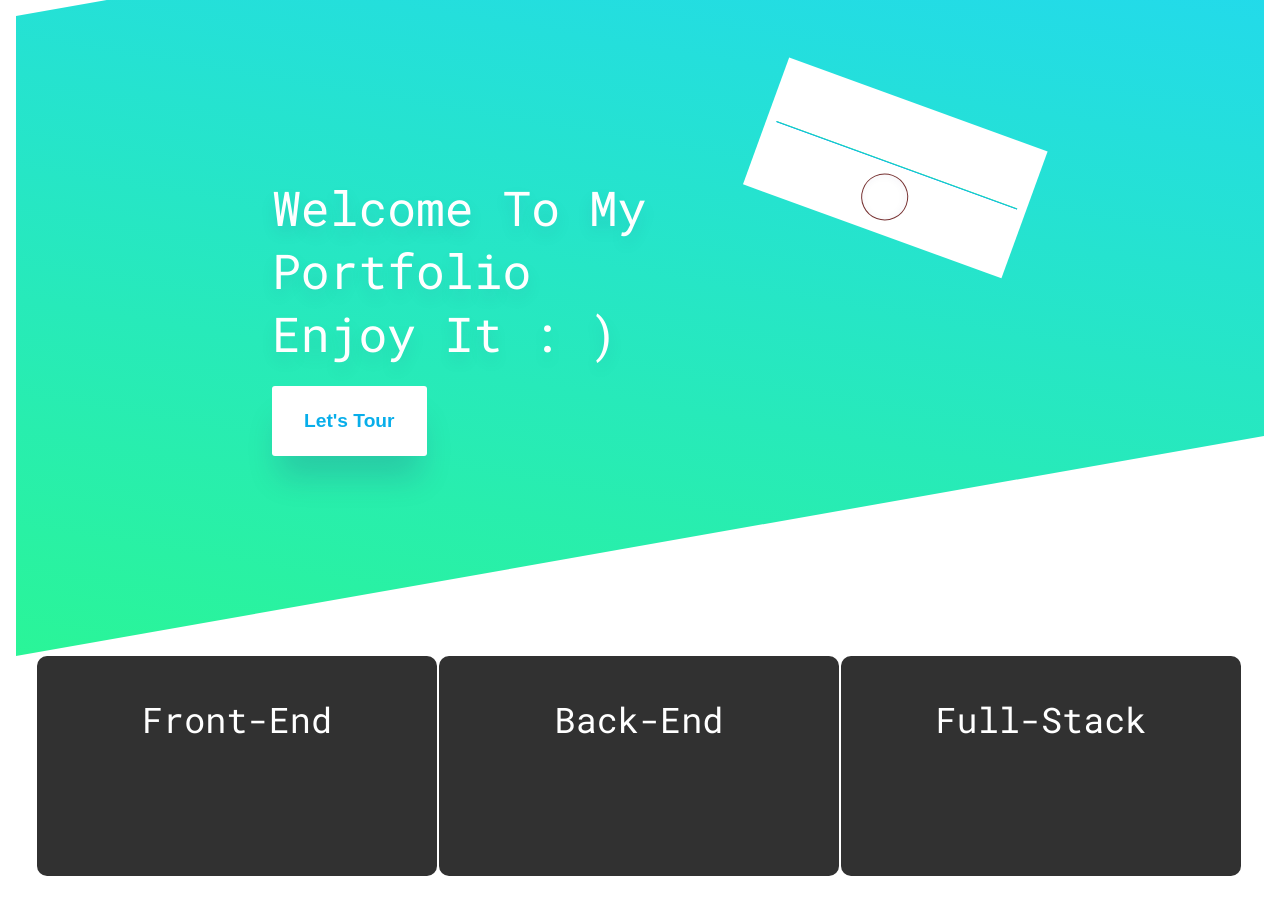
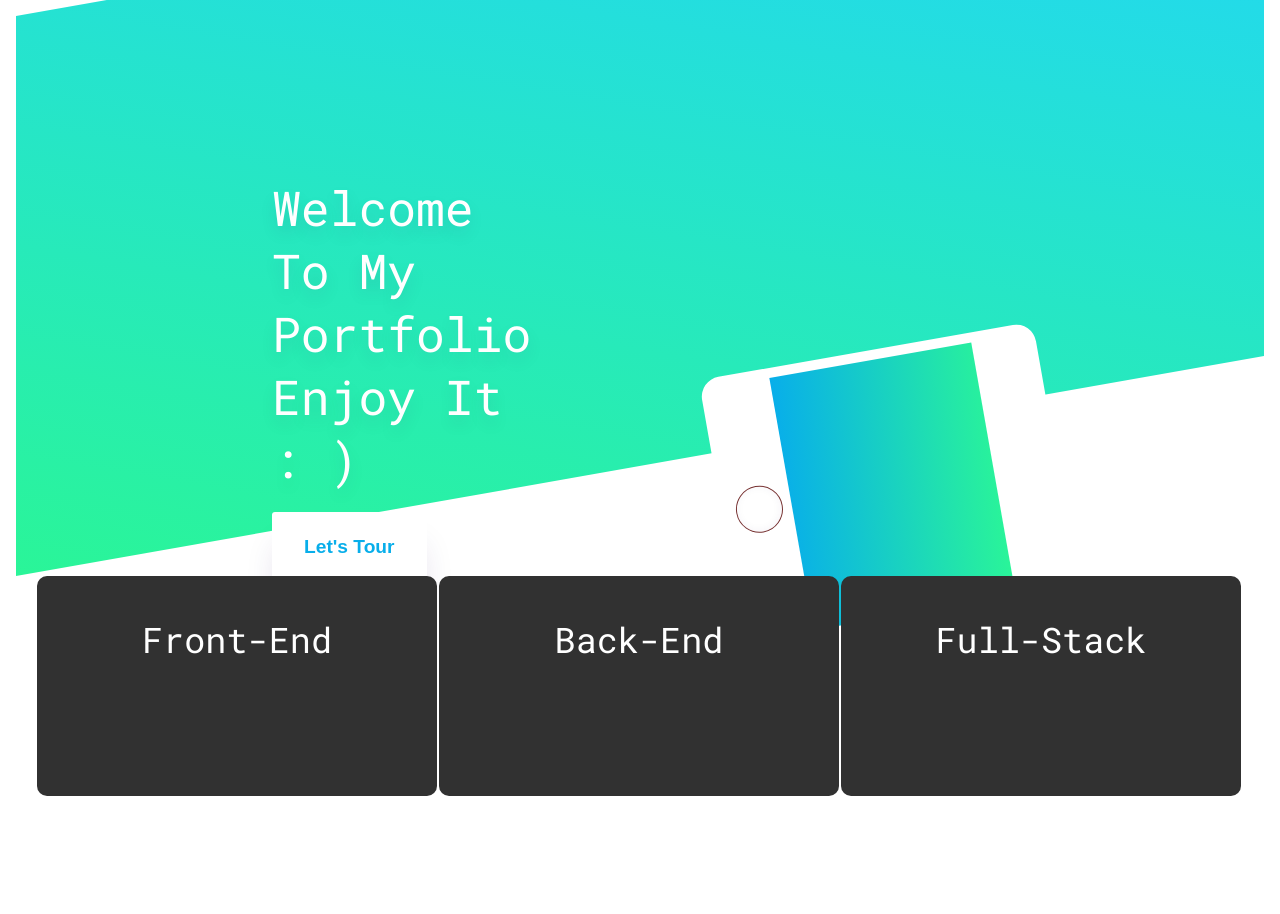
Before and after one commit to SirawichDev/own-web, a React app: page / in a window 1280 px wide. Shown: the top 914 px of the page. Built offline with nearby package versions, Linux system fonts and the light colour scheme.

Commit message:
horizental phone

```diff
--- a/src/components/Section1/Headers/Header.css
+++ b/src/components/Section1/Headers/Header.css
@@ -10,7 +10,7 @@ body {
 }
 .Header {
   position: relative;
-  height: 80vh;
+  height: 70vh;
   display: block;
 }
 .Header-background {
@@ -62,9 +62,9 @@ body {
 }
 @media (min-width: 58rem) {
   .Header-visuals {
-    margin: 0;
-    -webkit-transform: translateY(-5rem) rotate(-10deg);
-            transform: translateY(-5rem) rotate(20deg);
+    margin: 30%;
+    -webkit-transform: translateY(-5rem) rotate(60deg);
+            transform: translateY(-5rem) rotate(80deg);
   }
 }
 .Button {
@@ -94,7 +94,7 @@ body {
   display: inline-block;
   background: #fff;
   padding: 4rem 0.6rem 0;
-
+border-radius: 20px 20px 20px;
   text-align: center;
 }
 .Iphone::before,
@@ -103,10 +103,9 @@ body {
   display: block;
 }
 .Iphone::before {
-  background-color: var(--color-3);
-  background-image: linear-gradient(0deg, var(--color-3) 0%, var(--color-4) 100%);
+  background-image: linear-gradient(5deg, var(--color-3) 0%, var(--color-4) 100%);
   width: 16rem;
-  padding-top: .5%;
+  padding-top: 80%;
 }
 .Iphone::after {
   display: inline-block;
```
